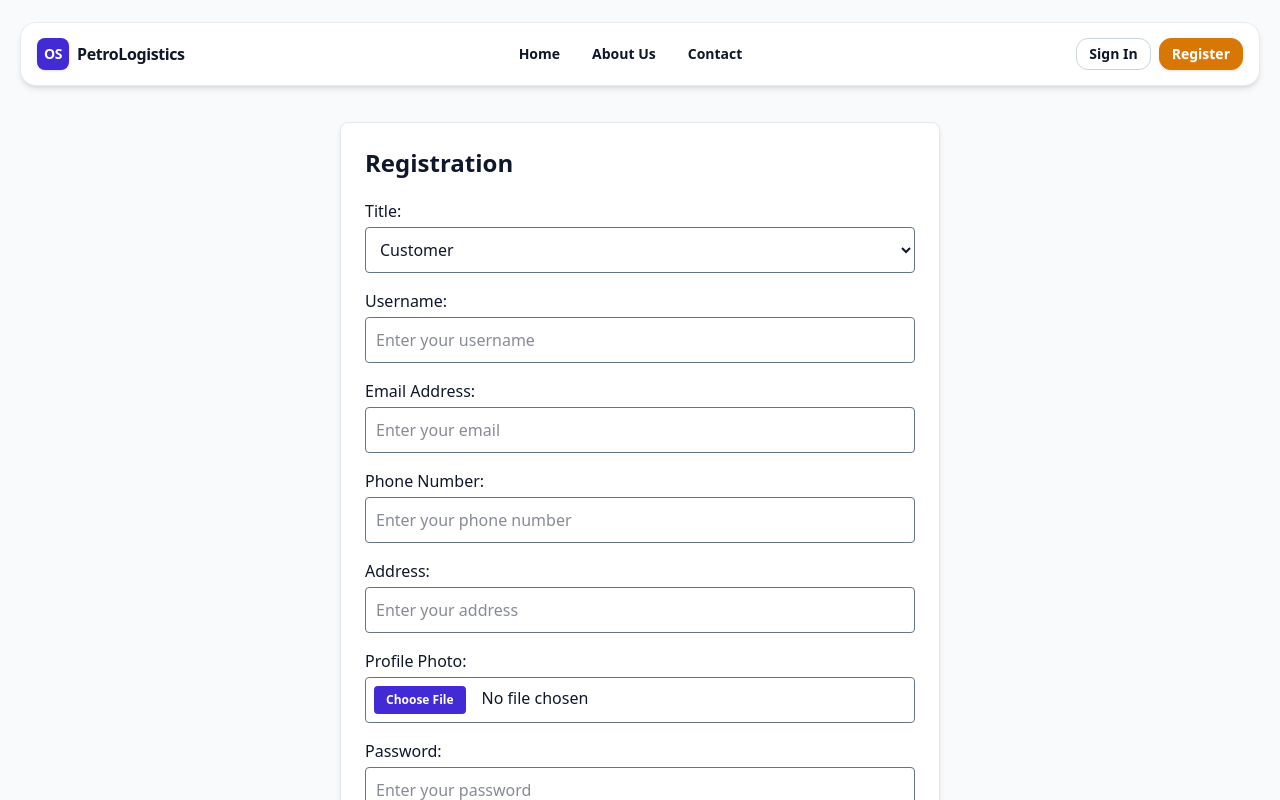
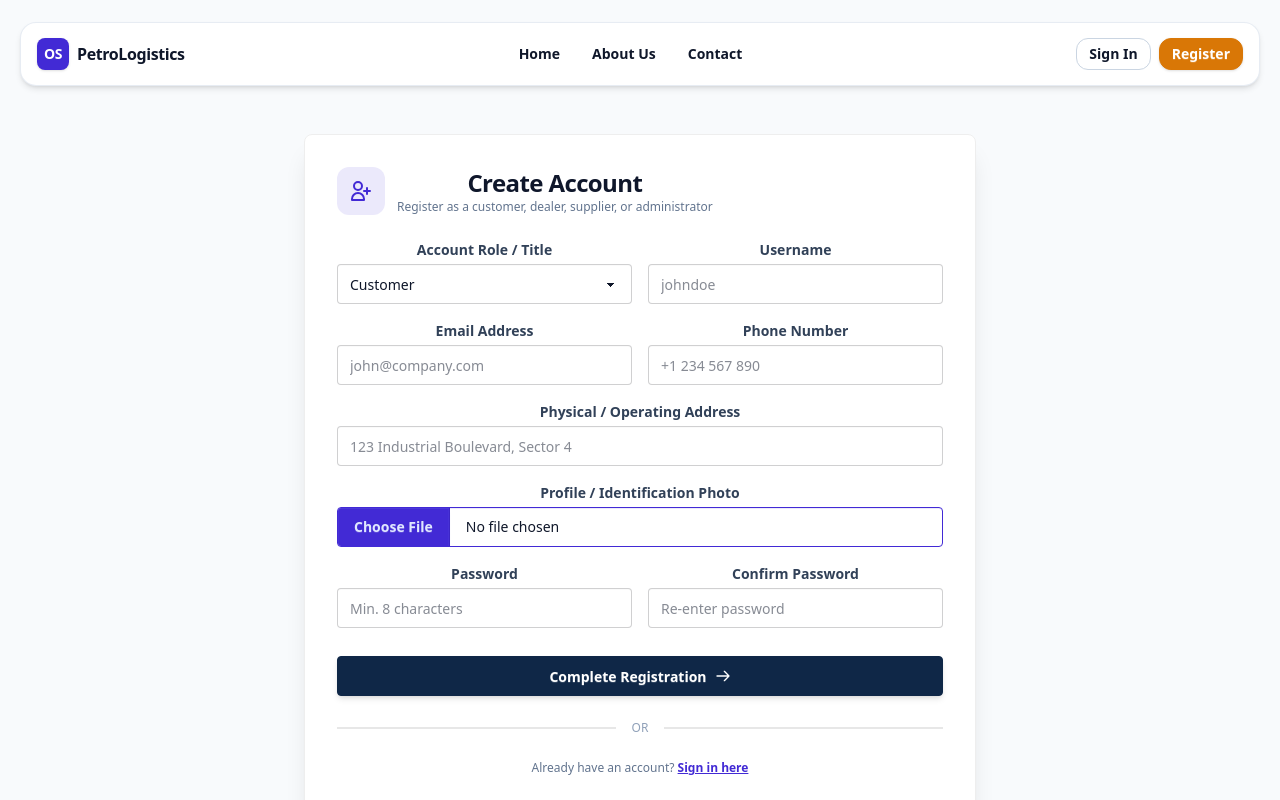
Before and after one commit to MirEashanZaman/Oil-Supply-Delivery-Management-System-Frontend, a Next.js app: page /registration in a window 1280 px wide. Shown: the part 280-1080 px from the top of the page. Built offline with nearby package versions, Linux system fonts and the light colour scheme.

Commit message:
Enhance registration page with DaisyUI card, select, inputs, file-input, and primary button

```diff
--- a/app/registration/page.tsx
+++ b/app/registration/page.tsx
@@ -137,31 +137,54 @@ export default function Registration() {
     };
 
     return (
-        <>
-            <MyHeader name="Registration" message="create a new account!" />
+        <div className="w-full flex flex-col items-center">
+            <MyHeader name="Registration" message="Create an enterprise account to join the oil supply network" />
             <MyNavigation />
 
-            <div className="mt-5 w-full max-w-[600px] bg-card-white p-6 rounded-lg border border-[#E2E8F0] shadow-md text-left">
-                <h1 className="mt-0 text-dark-slate mb-5 text-2xl font-bold">Registration</h1>
+            <div className="mt-8 w-full max-w-2xl">
+                <div className="card bg-base-100 shadow-xl border border-base-300">
+                    <div className="card-body p-6 sm:p-8">
+                        <div className="flex items-center gap-3 mb-4">
+                            <div className="p-3 bg-primary/10 text-primary rounded-xl">
+                                <svg className="w-6 h-6" fill="none" stroke="currentColor" viewBox="0 0 24 24">
+                                    <path strokeLinecap="round" strokeLinejoin="round" strokeWidth="2" d="M18 9v3m0 0v3m0-3h3m-3 0h-3m-2-5a4 4 0 11-8 0 4 4 0 018 0zM3 20a6 6 0 0112 0v1H3v-1z" />
+                                </svg>
+                            </div>
+                            <div>
+                                <h1 className="text-2xl font-bold text-slate-900 tracking-tight">Create Account</h1>
+                                <p className="text-xs text-slate-500 font-medium">Register as a customer, dealer, supplier, or administrator</p>
+                            </div>
+                        </div>
 
                         {successMessage && (
-                    <p className="text-success-green font-bold mb-4">{successMessage}</p>
+                            <div role="alert" className="alert alert-success shadow-sm mb-5 text-sm py-3">
+                                <svg className="w-5 h-5 shrink-0 stroke-current" fill="none" viewBox="0 0 24 24">
+                                    <path strokeLinecap="round" strokeLinejoin="round" strokeWidth="2" d="M9 12l2 2 4-4m6 2a9 9 0 11-18 0 9 9 0 0118 0z" />
+                                </svg>
+                                <span>{successMessage}</span>
+                            </div>
                         )}
 
                         {errors.form && (
-                    <p className="text-error-red font-bold mb-4">{errors.form}</p>
+                            <div role="alert" className="alert alert-error shadow-sm mb-5 text-sm py-3 text-white bg-error">
+                                <svg className="w-5 h-5 shrink-0 stroke-current" fill="none" viewBox="0 0 24 24">
+                                    <path strokeLinecap="round" strokeLinejoin="round" strokeWidth="2" d="M10 14l2-2m0 0l2-2m-2 2l-2-2m2 2l2 2m7-2a9 9 0 11-18 0 9 9 0 0118 0z" />
+                                </svg>
+                                <span>{errors.form}</span>
+                            </div>
                         )}
 
-                <form onSubmit={handleSubmit} noValidate>
-                    <div className="mb-4">
-                        <label htmlFor="title" className="block mb-1 font-medium text-dark-slate">
-                            Title:
+                        <form onSubmit={handleSubmit} noValidate className="space-y-4">
+                            <div className="grid grid-cols-1 md:grid-cols-2 gap-4">
+                                <div className="form-control w-full">
+                                    <label className="label pb-1" htmlFor="title">
+                                        <span className="label-text font-semibold text-slate-700">Account Role / Title</span>
                                     </label>
                                     <select
                                         id="title"
                                         value={title}
                                         onChange={(e) => setTitle(e.target.value)}
-                            className="w-full p-2.5 border border-secondary-gray rounded bg-card-white text-dark-slate outline-none transition focus:border-primary focus:ring-3 focus:ring-primary/15"
+                                        className="select select-bordered w-full focus:outline-primary"
                                     >
                                         <option value="Customer">Customer</option>
                                         <option value="Supplier">Supplier</option>
@@ -169,137 +192,169 @@ export default function Registration() {
                                         <option value="Admin">Admin</option>
                                     </select>
                                     {errors.title && (
-                            <span className="text-error-red text-sm block mt-1">{errors.title}</span>
+                                        <span className="text-error text-xs font-medium mt-1">{errors.title}</span>
                                     )}
                                 </div>
 
-                    <div className="mb-4">
-                        <label htmlFor="username" className="block mb-1 font-medium text-dark-slate">
-                            Username:
+                                <div className="form-control w-full">
+                                    <label className="label pb-1" htmlFor="username">
+                                        <span className="label-text font-semibold text-slate-700">Username</span>
                                     </label>
                                     <input
                                         id="username"
                                         type="text"
                                         value={username}
-                            placeholder="Enter your username"
+                                        placeholder="johndoe"
                                         onChange={(e) => setUsername(e.target.value)}
-                            className="w-full p-2.5 border border-secondary-gray rounded bg-card-white text-dark-slate outline-none transition focus:border-primary focus:ring-3 focus:ring-primary/15"
+                                        className={`input input-bordered w-full focus:outline-primary ${errors.username ? "input-error" : ""}`}
                                     />
                                     {errors.username && (
-                            <span className="text-error-red text-sm block mt-1">{errors.username}</span>
+                                        <span className="text-error text-xs font-medium mt-1">{errors.username}</span>
                                     )}
                                 </div>
+                            </div>
 
-                    <div className="mb-4">
-                        <label htmlFor="email" className="block mb-1 font-medium text-dark-slate">
-                            Email Address:
+                            <div className="grid grid-cols-1 md:grid-cols-2 gap-4">
+                                <div className="form-control w-full">
+                                    <label className="label pb-1" htmlFor="email">
+                                        <span className="label-text font-semibold text-slate-700">Email Address</span>
                                     </label>
                                     <input
                                         id="email"
                                         type="email"
                                         value={email}
-                            placeholder="Enter your email"
+                                        placeholder="john@company.com"
                                         onChange={(e) => setEmail(e.target.value)}
-                            className="w-full p-2.5 border border-secondary-gray rounded bg-card-white text-dark-slate outline-none transition focus:border-primary focus:ring-3 focus:ring-primary/15"
+                                        className={`input input-bordered w-full focus:outline-primary ${errors.email ? "input-error" : ""}`}
                                     />
                                     {errors.email && (
-                            <span className="text-error-red text-sm block mt-1">{errors.email}</span>
+                                        <span className="text-error text-xs font-medium mt-1">{errors.email}</span>
                                     )}
                                 </div>
 
-                    <div className="mb-4">
-                        <label htmlFor="phoneNumber" className="block mb-1 font-medium text-dark-slate">
-                            Phone Number:
+                                <div className="form-control w-full">
+                                    <label className="label pb-1" htmlFor="phoneNumber">
+                                        <span className="label-text font-semibold text-slate-700">Phone Number</span>
                                     </label>
                                     <input
                                         id="phoneNumber"
-                            type="text"
+                                        type="tel"
                                         value={phoneNumber}
-                            placeholder="Enter your phone number"
+                                        placeholder="+1 234 567 890"
                                         onChange={(e) => setPhoneNumber(e.target.value)}
-                            className="w-full p-2.5 border border-secondary-gray rounded bg-card-white text-dark-slate outline-none transition focus:border-primary focus:ring-3 focus:ring-primary/15"
+                                        className={`input input-bordered w-full focus:outline-primary ${errors.phoneNumber ? "input-error" : ""}`}
                                     />
                                     {errors.phoneNumber && (
-                            <span className="text-error-red text-sm block mt-1">{errors.phoneNumber}</span>
+                                        <span className="text-error text-xs font-medium mt-1">{errors.phoneNumber}</span>
                                     )}
                                 </div>
+                            </div>
 
-                    <div className="mb-4">
-                        <label htmlFor="address" className="block mb-1 font-medium text-dark-slate">
-                            Address:
+                            <div className="form-control w-full">
+                                <label className="label pb-1" htmlFor="address">
+                                    <span className="label-text font-semibold text-slate-700">Physical / Operating Address</span>
                                 </label>
                                 <input
                                     id="address"
                                     type="text"
                                     value={address}
-                            placeholder="Enter your address"
+                                    placeholder="123 Industrial Boulevard, Sector 4"
                                     onChange={(e) => setAddress(e.target.value)}
-                            className="w-full p-2.5 border border-secondary-gray rounded bg-card-white text-dark-slate outline-none transition focus:border-primary focus:ring-3 focus:ring-primary/15"
+                                    className={`input input-bordered w-full focus:outline-primary ${errors.address ? "input-error" : ""}`}
                                 />
                                 {errors.address && (
-                            <span className="text-error-red text-sm block mt-1">{errors.address}</span>
+                                    <span className="text-error text-xs font-medium mt-1">{errors.address}</span>
                                 )}
                             </div>
 
-                    <div className="mb-4">
-                        <label htmlFor="photo" className="block mb-1 font-medium text-dark-slate">
-                            Profile Photo:
+                            <div className="form-control w-full">
+                                <label className="label pb-1" htmlFor="photo">
+                                    <span className="label-text font-semibold text-slate-700">Profile / Identification Photo</span>
                                 </label>
                                 <input
                                     id="photo"
                                     type="file"
                                     accept="image/*"
                                     onChange={(e) => setPhoto(e.target.files?.[0] || null)}
-                            className="w-full p-2 border border-secondary-gray rounded bg-card-white text-dark-slate outline-none transition focus:border-primary focus:ring-3 focus:ring-primary/15 file:mr-4 file:py-1.5 file:px-3 file:rounded file:border-0 file:text-xs file:font-semibold file:bg-primary file:text-white hover:file:bg-primary/90 cursor-pointer"
+                                    className="file-input file-input-bordered file-input-primary w-full"
                                 />
                                 {errors.photo && (
-                            <span className="text-error-red text-sm block mt-1">{errors.photo}</span>
+                                    <span className="text-error text-xs font-medium mt-1">{errors.photo}</span>
                                 )}
                             </div>
 
-                    <div className="mb-4">
-                        <label htmlFor="password" className="block mb-1 font-medium text-dark-slate">
-                            Password:
+                            <div className="grid grid-cols-1 md:grid-cols-2 gap-4">
+                                <div className="form-control w-full">
+                                    <label className="label pb-1" htmlFor="password">
+                                        <span className="label-text font-semibold text-slate-700">Password</span>
                                     </label>
                                     <input
                                         id="password"
                                         type="password"
                                         value={password}
-                            placeholder="Enter your password"
+                                        placeholder="Min. 8 characters"
                                         onChange={(e) => setPassword(e.target.value)}
-                            className="w-full p-2.5 border border-secondary-gray rounded bg-card-white text-dark-slate outline-none transition focus:border-primary focus:ring-3 focus:ring-primary/15"
+                                        className={`input input-bordered w-full focus:outline-primary ${errors.password ? "input-error" : ""}`}
                                     />
                                     {errors.password && (
-                            <span className="text-error-red text-sm block mt-1">{errors.password}</span>
+                                        <span className="text-error text-xs font-medium mt-1">{errors.password}</span>
                                     )}
                                 </div>
 
-                    <div className="mb-5">
-                        <label htmlFor="confirmPassword" className="block mb-1 font-medium text-dark-slate">
-                            Confirm Password:
+                                <div className="form-control w-full">
+                                    <label className="label pb-1" htmlFor="confirmPassword">
+                                        <span className="label-text font-semibold text-slate-700">Confirm Password</span>
                                     </label>
                                     <input
                                         id="confirmPassword"
                                         type="password"
                                         value={confirmPassword}
-                            placeholder="Confirm your password"
+                                        placeholder="Re-enter password"
                                         onChange={(e) => setConfirmPassword(e.target.value)}
-                            className="w-full p-2.5 border border-secondary-gray rounded bg-card-white text-dark-slate outline-none transition focus:border-primary focus:ring-3 focus:ring-primary/15"
+                                        className={`input input-bordered w-full focus:outline-primary ${errors.confirmPassword ? "input-error" : ""}`}
                                     />
                                     {errors.confirmPassword && (
-                            <span className="text-error-red text-sm block mt-1">{errors.confirmPassword}</span>
+                                        <span className="text-error text-xs font-medium mt-1">{errors.confirmPassword}</span>
                                     )}
                                 </div>
+                            </div>
 
+                            <div className="pt-3">
                                 <button
                                     type="submit"
                                     disabled={isSubmitting}
-                        className="bg-primary text-white border-none py-2.5 px-5 rounded cursor-pointer font-semibold text-[15px] w-full hover:bg-primary/90 disabled:bg-primary/50"
+                                    className="btn btn-primary w-full shadow-md text-white font-semibold flex items-center justify-center gap-2"
                                 >
-                        {isSubmitting ? "Registering..." : "Registration"}
+                                    {isSubmitting ? (
+                                        <>
+                                            <span className="loading loading-spinner loading-sm"></span>
+                                            Creating Account...
+                                        </>
+                                    ) : (
+                                        <>
+                                            <span>Complete Registration</span>
+                                            <svg className="w-4 h-4" fill="none" stroke="currentColor" viewBox="0 0 24 24">
+                                                <path strokeLinecap="round" strokeLinejoin="round" strokeWidth="2" d="M14 5l7 7m0 0l-7 7m7-7H3" />
+                                            </svg>
+                                        </>
+                                    )}
                                 </button>
+                            </div>
                         </form>
+
+                        <div className="divider text-xs text-slate-400 my-4">OR</div>
+
+                        <div className="text-center">
+                            <p className="text-xs text-slate-500">
+                                Already have an account?{" "}
+                                <a href="/login" className="link link-primary font-semibold hover:underline">
+                                    Sign in here
+                                </a>
+                            </p>
                         </div>
-        </>
+                    </div>
+                </div>
+            </div>
+        </div>
     );
 }
```
Lines whose indentation alone changed are shown as unchanged.
